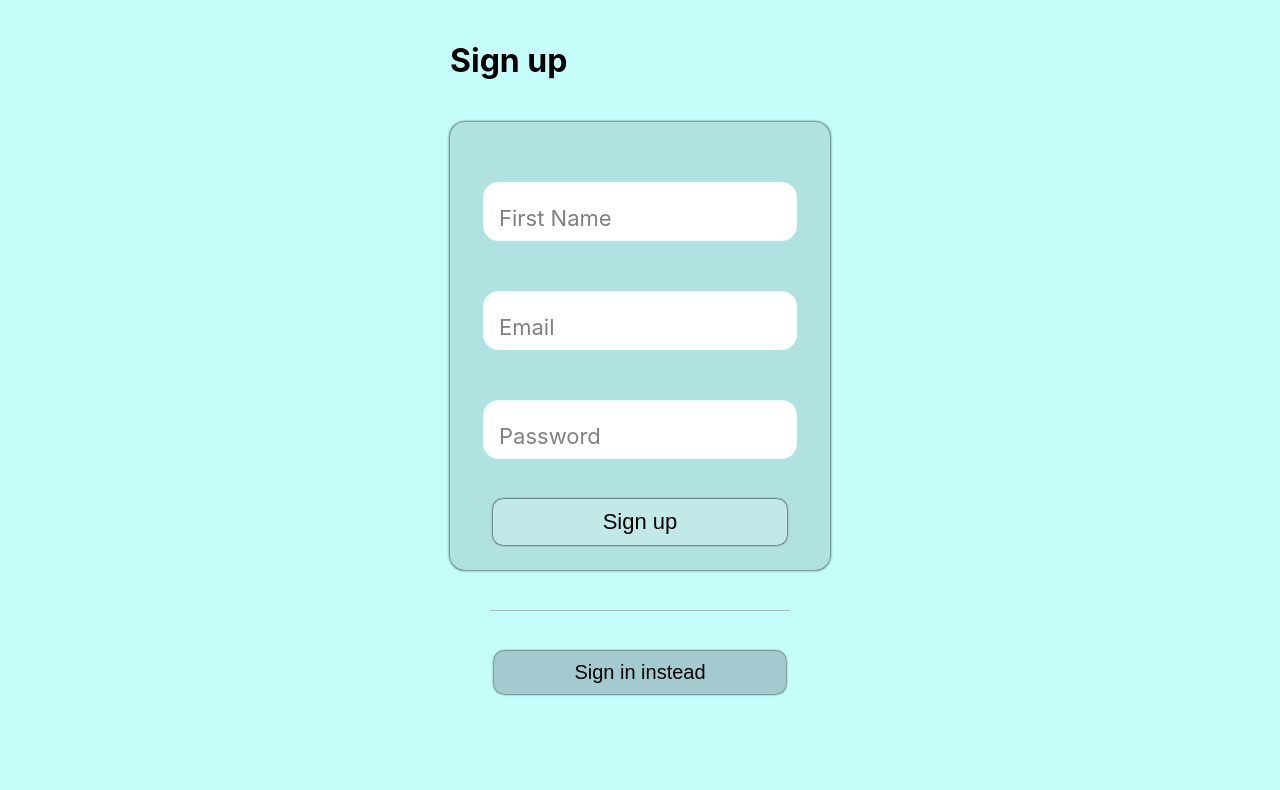
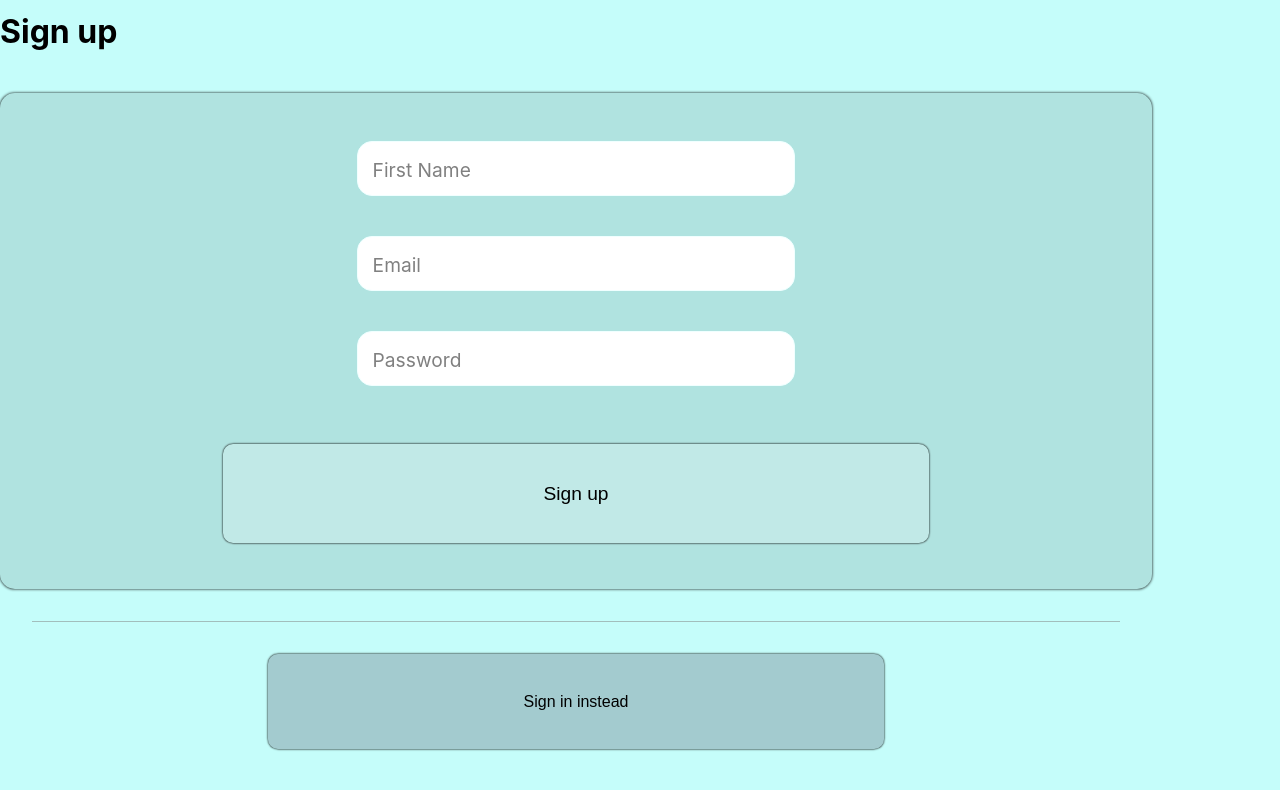
Before and after one commit to daveszczesny/HCI-Project, a React (Create React App) app: page /Login in a window 1280 px wide. Shown: the top 790 px of the page. Built offline with nearby package versions, Linux system fonts and the light colour scheme.

Commit message:
Editing Login.css to fit more screen sizes

```diff
--- a/src/pages/LoginPage/Login.css
+++ b/src/pages/LoginPage/Login.css
@@ -2,7 +2,11 @@ body {
     display: flex;
     justify-content: center;
     align-items: center;
+
+    position: absolute;
+    height: 100%;
 }
+
 
 .login-heading {
     display: flex;
@@ -13,10 +17,14 @@ body {
 }
 
 .form-container {
+
+    display: flex;
+    justify-content: center;
+    align-items: center;
+
     background-color: rgba(0, 0, 0, 0.1);
-    width: 380px;
+    width: 90vw;
     height: auto;
-
     border: 0;
     border-radius: 15px;
 
@@ -34,7 +42,7 @@ body {
 
     align-items: center;
 
-    padding: 10px;
+    padding: 1vh;
 
     box-sizing: border-box;
 }
@@ -47,9 +55,9 @@ body {
 
     text-decoration: none;
 
-    padding: 18px;
-    padding-left: 40px;
-    padding-right: 40px;
+    padding: 2vh;
+    padding-left: 8vw;
+    padding-right: 8vw;
 
     font-size: large;
 
@@ -62,15 +70,15 @@ body {
 }
 
 .first-name-section {
-    margin-top: 50px;
+    margin-top: 5vh;
 }
 
 .first-name-section label {
     position: absolute;
-    transform: translateY(-4.5vh);
+    transform: translateY(-4.7vh);
     margin-left: 2vh;
 
-    font-size: 22px;
+    font-size: 1.2em;
 
     color: grey;
 
@@ -83,7 +91,7 @@ body {
 .first-name-section input:focus~label,
 .first-name-section input:not(:placeholder-shown)~label {
     transform: translate(-2vh, -9.5vh);
-    font-size: 20px;
+    font-size: 1em;
     color: ghostwhite;
     background-color: cadetblue;
     border-radius: 15px;
@@ -93,7 +101,7 @@ body {
 
 @keyframes moveUP {
     from {
-        transform: translate(0, -4.5vh);
+        transform: translate(0, -4.7vh);
     }
 
     to {
@@ -102,15 +110,15 @@ body {
 }
 
 .email-section {
-    margin-top: 50px;
+    margin-top: 5vh;
 }
 
 .email-section label {
     position: absolute;
-    transform: translateY(-4.5vh);
+    transform: translateY(-4.7vh);
     margin-left: 2vh;
 
-    font-size: 22px;
+    font-size: 1.2em;
 
     color: grey;
 
@@ -123,7 +131,7 @@ body {
 .email-section input:focus~label,
 .email-section input:not(:placeholder-shown)~label {
     transform: translate(-2vh, -9.5vh);
-    font-size: 20px;
+    font-size: 1em;
     color: ghostwhite;
     background-color: cadetblue;
     border-radius: 15px;
@@ -132,16 +140,16 @@ body {
 
 
 .password-section {
-    margin-top: 50px;
-    margin-bottom: 25px;
+    margin-top: 5vh;
+    margin-bottom: 2.5vh;
 }
 
 .password-section label {
     position: absolute;
-    transform: translateY(-4.5vh);
+    transform: translateY(-4.7vh);
     margin-left: 2vh;
 
-    font-size: 22px;
+    font-size: 1.2em;
 
     color: grey;
 
@@ -155,7 +163,7 @@ body {
 .password-section input:focus~label,
 .password-section input:not(:placeholder-shown)~label {
     transform: translate(-2vh, -9.5vh);
-    font-size: 20px;
+    font-size: 1em;
     color: ghostwhite;
     background-color: cadetblue;
     border-radius: 15px;
@@ -167,16 +175,16 @@ body {
     justify-content: center;
     align-items: center;
 
-    padding: 15px;
+    padding: 3vw;
 }
 
 .signup-button-container button {
-    padding-left: 110px;
-    padding-right: 110px;
-    padding-top: 10px;
-    padding-bottom: 10px;
+    padding-left: 25vw;
+    padding-right: 25vw;
+    padding-top: 3vw;
+    padding-bottom: 3vw;
 
-    font-size: 22px;
+    font-size: 1.2em;
 
     border: none;
 
@@ -191,7 +199,7 @@ body {
 }
 
 .separater-line {
-    margin: 40px;
+    margin: 4vh;
     border: none;
     border-top: 1px solid grey;
     opacity: 0.5;
@@ -204,12 +212,12 @@ body {
 }
 
 .switch-forms-container button {
-    padding-left: 80px;
-    padding-right: 80px;
-    padding-top: 10px;
-    padding-bottom: 10px;
+    padding-left: 20vw;
+    padding-right: 20vw;
+    padding-top: 3vw;
+    padding-bottom: 3vw;
 
-    font-size: 20px;
+    font-size: 1em;
 
     border: none;
 
@@ -225,7 +233,7 @@ body {
 .alt-view {
     height: 0;
     opacity: 0;
-    margin-bottom: 80px;
+    margin-bottom: 8vh;
     animation: slideUp 0.25s linear forwards;
 }
 
@@ -237,12 +245,12 @@ body {
 
 @keyframes slideUp {
     0% {
-        height: 220px;
+        height: 18vh;
         opacity: 1;
     }
 
     50% {
-        height: 100px;
+        height: 10vh;
         opacity: 0.8;
     }
 
@@ -306,7 +314,7 @@ body {
     }
 
     50% {
-        height: 500px;
+        height: 50vh;
         opacity: 0.5;
     }
 
```
